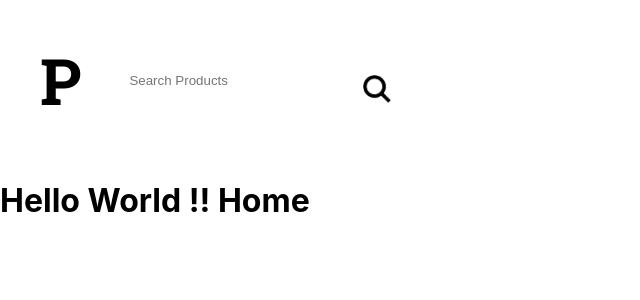
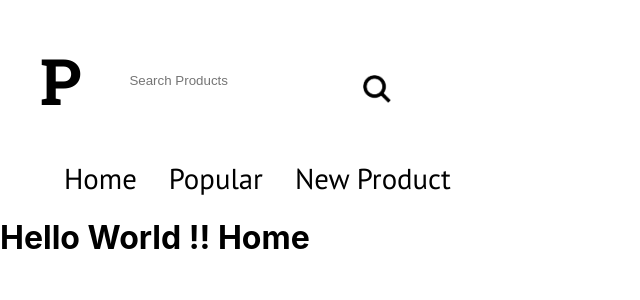
Before and after one commit to JViktoRArtola/product-hunt, a Next.js app: page / in a window 1280 px wide. Shown: the top 300 px of the page, without its empty margins (0-640 px from the left). Built offline with nearby package versions, Linux system fonts and the light colour scheme.

Commit message:
Add Navigation component

```diff
--- a/components/layout/Layout.js
+++ b/components/layout/Layout.js
@@ -1,6 +1,7 @@
 import React from 'react';
 import Head from "next/head";
 import Header from "./Header";
+import Navigation from "./Navigation";
 
 const Layout = props => {
     return (
@@ -17,6 +18,7 @@ const Layout = props => {
                     rel="stylesheet"/>
             </Head>
             <Header />
+            <Navigation/>
             <main>
                 {props.children}
             </main>
--- /dev/null
+++ b/components/layout/Navigation.js
@@ -0,0 +1,28 @@
+import React from 'react';
+import Link from "next/link";
+import styled from "@emotion/styled";
+
+const Nav = styled.nav`
+    padding-left: 2rem;
+    a {
+        font-size: 1.8rem;
+        margin-left: 2rem;
+        color: var(--gris2);
+        font-family: 'PT Sans', sans-serif;
+        &:last-of-type {
+            margin-right: 0;
+        }
+    }
+`;
+
+const Navigation = () => {
+    return (
+        <Nav>
+            <Link href='/'>Home</Link>
+            <Link href='/popular'>Popular</Link>
+            <Link href='/new-product'>New Product</Link>
+        </Nav>
+    );
+};
+
+export default Navigation;
```
